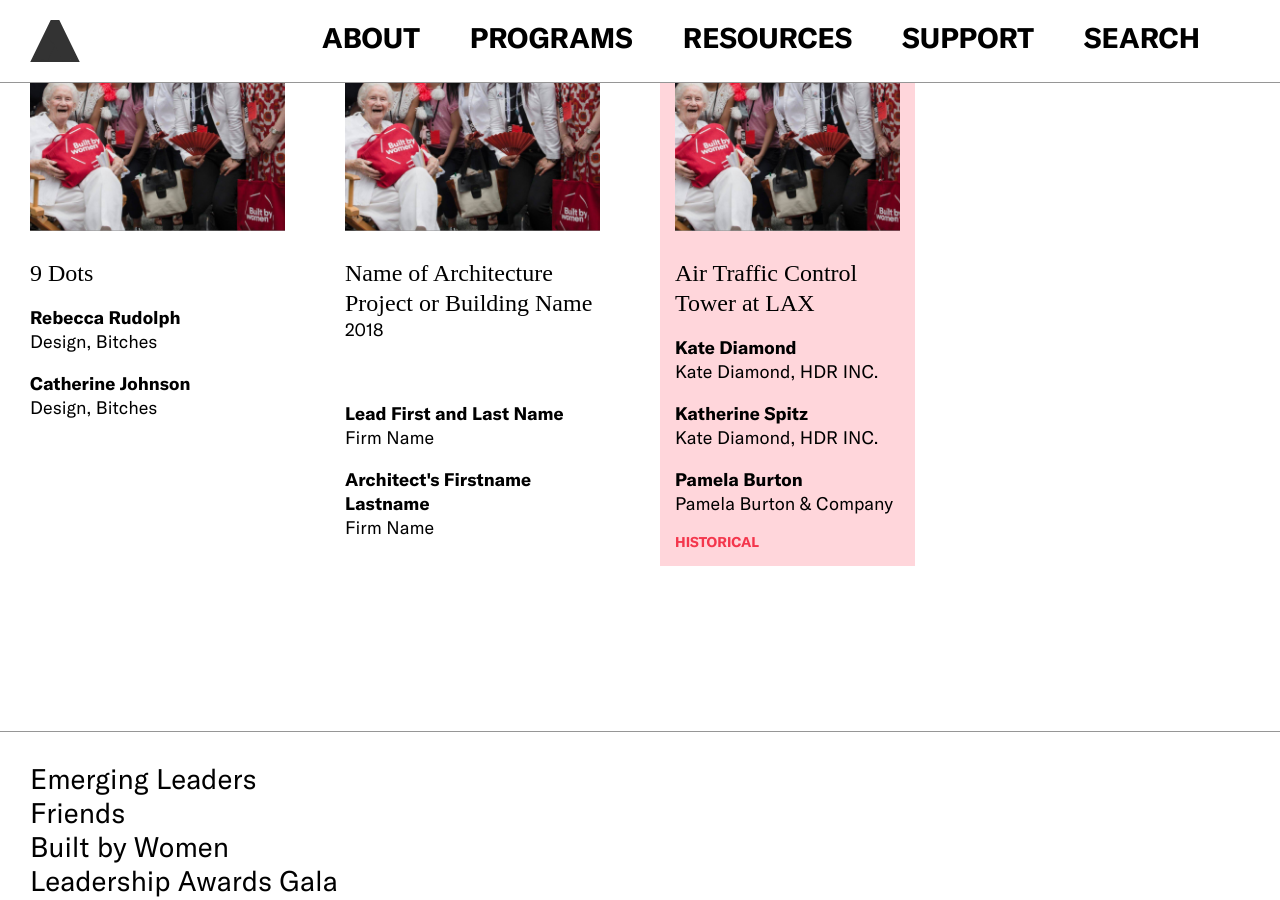
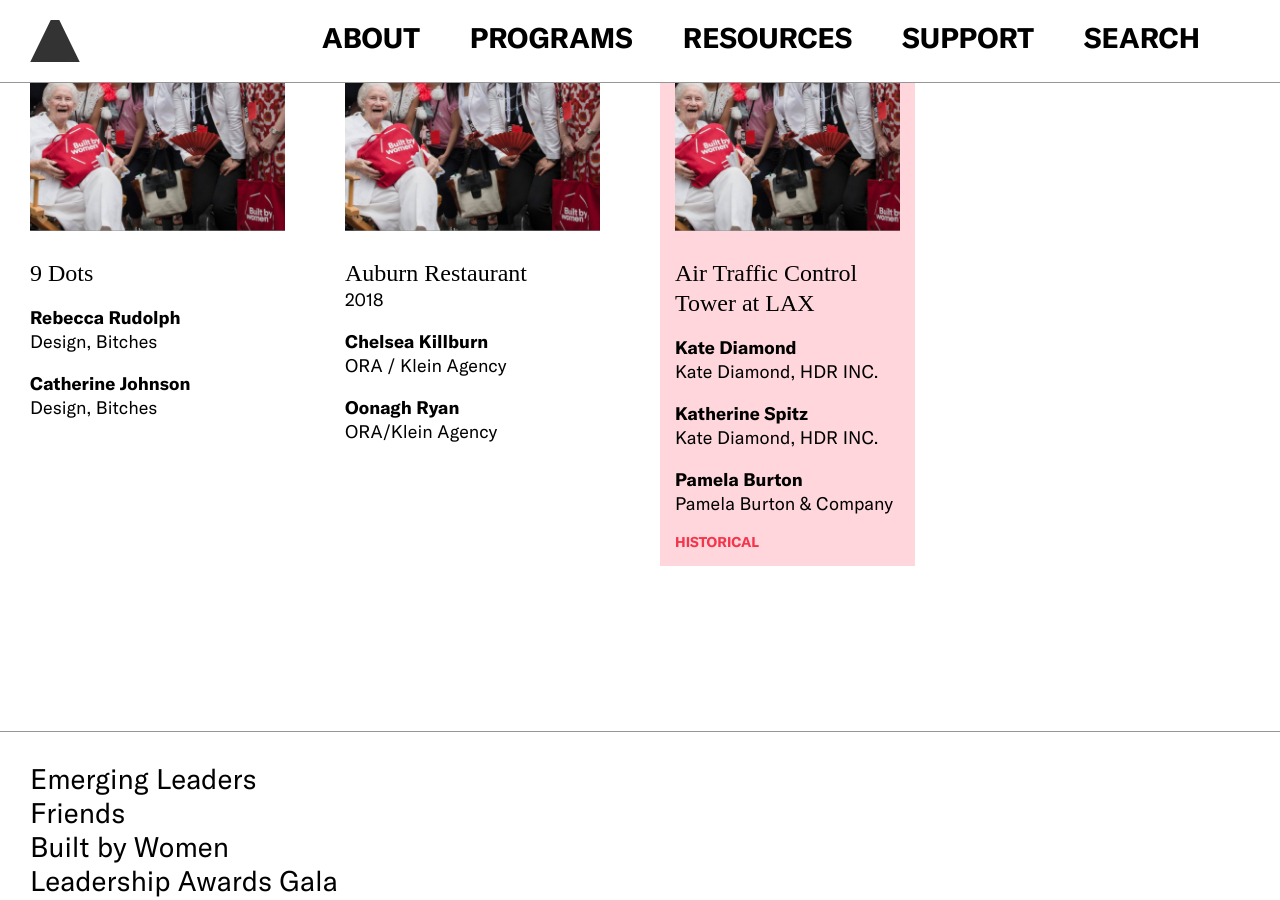
Before and after one commit to jengalas/bwaf-bbw, a Jekyll site: the page built from _bbw-years/bbw-2020.md, in a window 1280 px wide and 900 px high, scrolled down 601 px. Built offline with Jekyll 4.4.1, drawn with Linux system fonts in a browser that asks for light colours; some web fonts are replaced.

Commit message:
Update from Forestry.io Chun Schlesinger-Fried updated _bbw-projects/another-test-project.md

```diff
--- a/_bbw-projects/another-test-project.md
+++ b/_bbw-projects/another-test-project.md
@@ -1,17 +1,15 @@
 ---
 layout: bbw-project
-title: Name of Architecture Project or Building Name
+title: Auburn Restaurant
 permalink: "/built-by-women/2020/test-project-2"
 bbw-year: _bbw-years/bbw-2020.md
 navCategory: Programs
 historical: false
 architects:
-- title: ''
-  role: ''
-- title: Lead First and Last Name
-  role: Firm Name
-- title: Architect's Firstname Lastname
-  role: Firm Name
+- title: Chelsea Killburn
+  role: 'ORA / Klein Agency '
+- title: Oonagh Ryan
+  role: 'ORA/Klein Agency '
 location: 123 Main Street, Los Angeles
 year: 2018
 category: Infrastructure, Engineering
```
